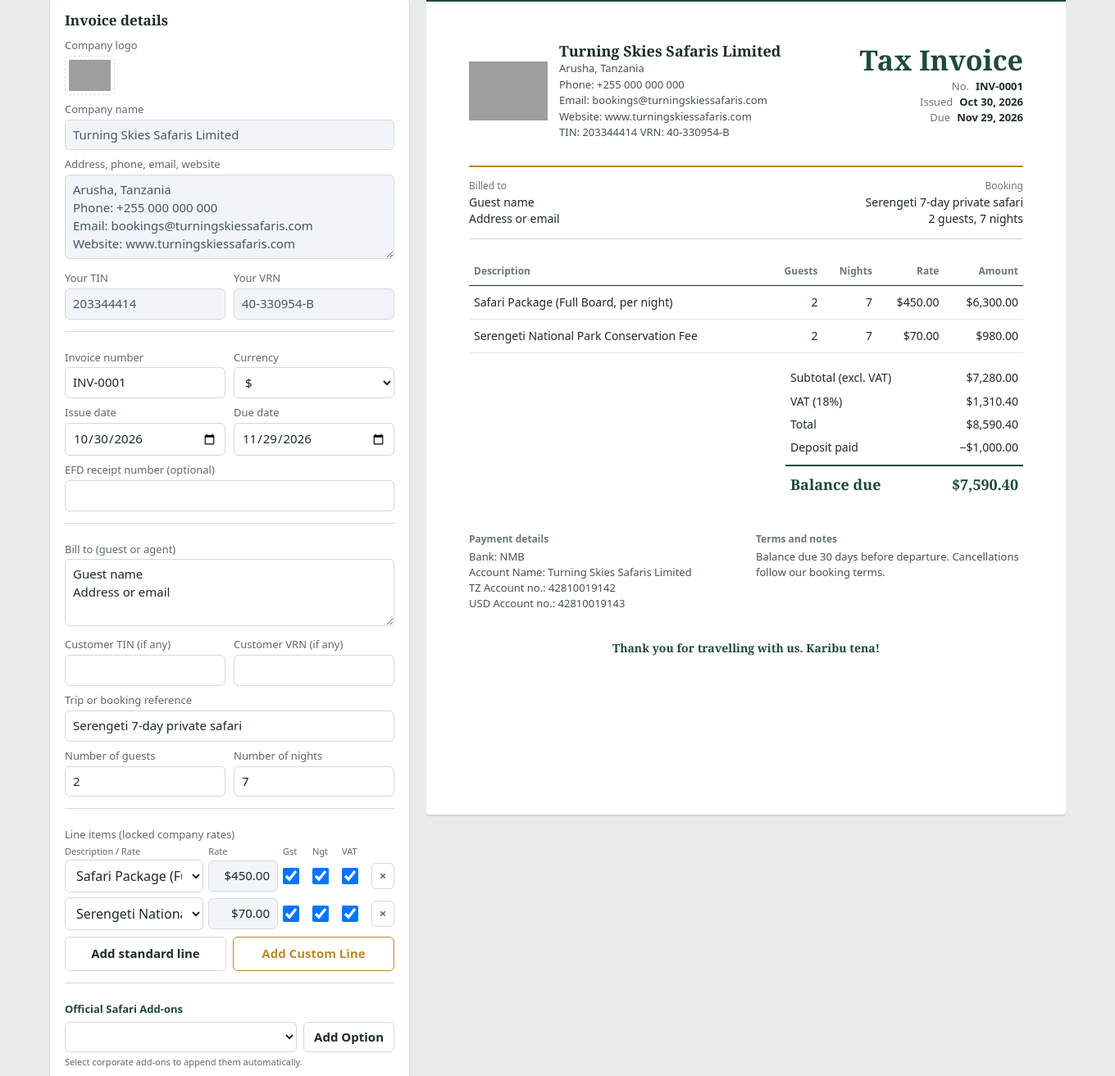
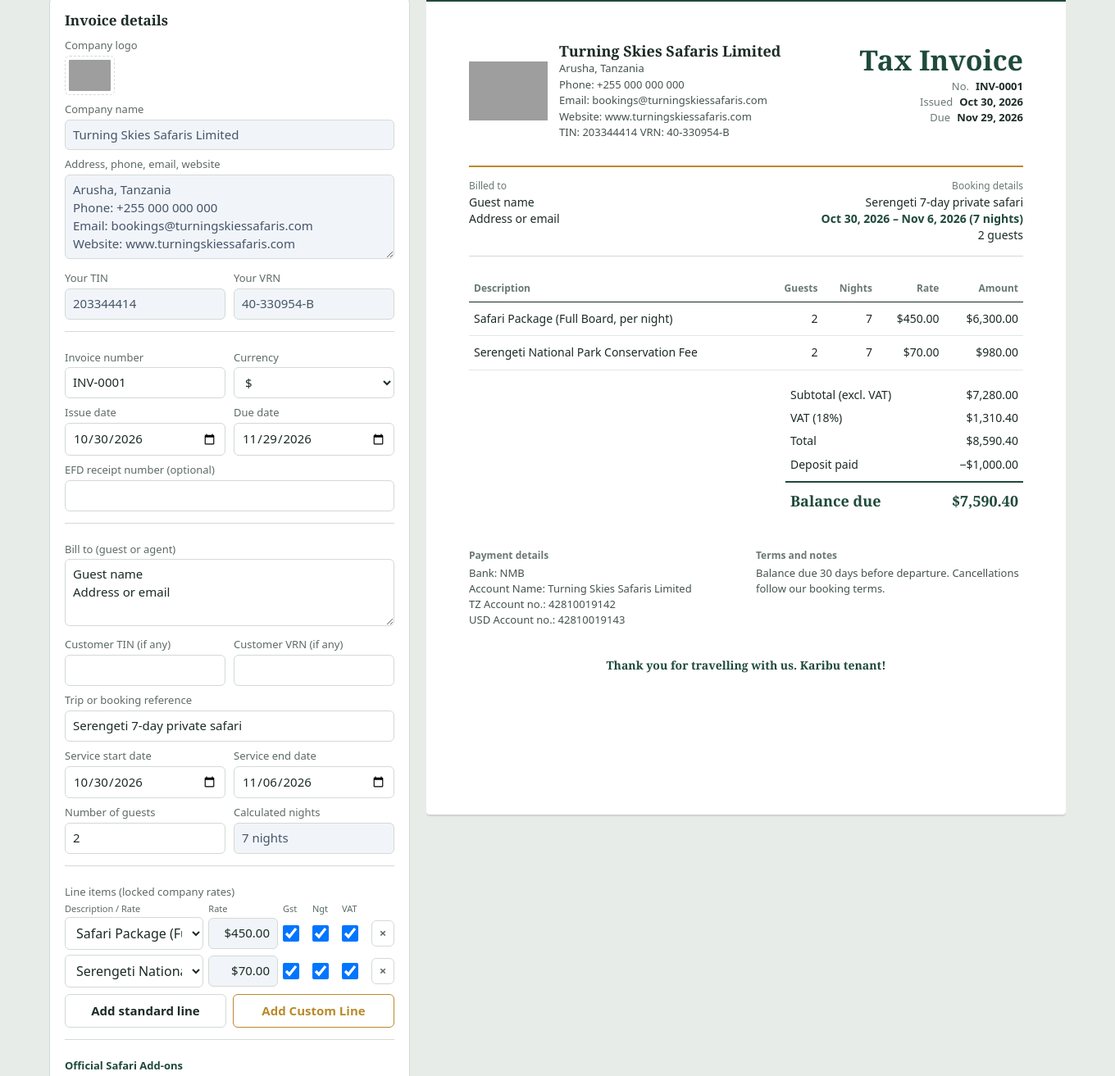
Before and after one commit to Gerold55/Invoice, an Electron app: page templates/index.html in a window 1360 px wide. Shown: the part 26-1339 px from the top of the page at 82% size. Drawn offline with Linux system fonts and the light colour scheme; no server answers; grey boxes are pictures that could not be loaded.

Commit message:
Update company name and enhance invoice details

```diff
--- a/templates/index.html
+++ b/templates/index.html
@@ -3,10 +3,9 @@
 <head>
 <meta charset="utf-8">
 <meta name="viewport" content="width=device-width, initial-scale=1, viewport-fit=cover">
-<title>Safari Invoice Maker</title>
+<title>Turning Skies Safaris</title>
 <link rel="manifest" href="/manifest.json">
 <script>
-  // Register service worker so PWABuilder detects it instantly
   if ('serviceWorker' in navigator) {
     window.addEventListener('load', () => {
       navigator.serviceWorker.register('/sw.js').catch(err => console.log('SW registration failed: ', err));
@@ -31,8 +30,8 @@ body{margin:0;background:var(--bg);color:var(--ink);font:15px/1.45 "Public Sans"
 @media(max-width:900px){
     .mobile-nav{display:flex}
     .app{grid-template-columns:1fr; padding:10px; gap:10px}
-    .paperWrap{display:none} /* Hidden by default on mobile until preview tab is clicked */
-    input,textarea,select{font-size:16px!important; padding:10px} /* Prevents iOS auto-zoom */
+    .paperWrap{display:none}
+    input,textarea,select{font-size:16px!important; padding:10px}
     button{padding:12px 14px}
 }
 
@@ -92,7 +91,6 @@ th.n,td.n{text-align:right;white-space:nowrap}
 <body>
 <div class="app">
 
-<!-- Mobile Tab Switcher (Visible only on mobile screens) -->
 <div class="mobile-nav noprint">
     <button id="btnEditTab" class="active" onclick="setMobileView('edit')">✏️ Edit Details</button>
     <button id="btnPrevTab" onclick="setMobileView('preview')">👁️ Preview Invoice</button>
@@ -101,7 +99,6 @@ th.n,td.n{text-align:right;white-space:nowrap}
 <div class="panel noprint" id="editPanel">
  <h2>Invoice details</h2>
 
- <!-- LOCKED COMPANY INFORMATION SECTION -->
  <section>
   <label>Company logo</label>
   <div class="logoPick"><img id="logoThumb" alt="Logo preview"></div>
@@ -124,11 +121,21 @@ th.n,td.n{text-align:right;white-space:nowrap}
   <div class="row"><div><label>Issue date</label><input type="date" id="issue"></div><div><label>Due date</label><input type="date" id="due"></div></div>
   <label>EFD receipt number (optional)</label><input id="efd">
  </section>
+
  <section>
   <label>Bill to (guest or agent)</label><textarea id="client" rows="3"></textarea>
   <div class="row"><div><label>Customer TIN (if any)</label><input id="clTin"></div><div><label>Customer VRN (if any)</label><input id="clVrn"></div></div>
   <label id="lTrip">Trip or booking reference</label><input id="trip">
-  <div class="row"><div><label>Number of guests</label><input type="number" id="guests" min="1" step="1"></div><div><label>Number of nights</label><input type="number" id="nights" min="1" step="1"></div></div>
+
+  <!-- SERVICE DATE RANGE & GUESTS -->
+  <div class="row">
+    <div><label>Service start date</label><input type="date" id="startDate"></div>
+    <div><label>Service end date</label><input type="date" id="endDate"></div>
+  </div>
+  <div class="row">
+    <div><label>Number of guests</label><input type="number" id="guests" min="1" step="1"></div>
+    <div><label>Calculated nights</label><input type="text" id="nights" readonly style="background-color: #f1f5f9; cursor: not-allowed; color: #475569;"></div>
+  </div>
  </section>
 
  <section>
@@ -137,18 +144,16 @@ th.n,td.n{text-align:right;white-space:nowrap}
   <div id="items"></div>
   <div style="display: grid; grid-template-columns: 1fr 1fr; gap: 8px; margin-top: 8px;">
       <button class="alt" id="addItem">Add standard line</button>
-      <button class="alt" id="addCustomItem" style="border-color: var(--gold); color: var(--gold);" title="Add one-off custom line (e.g., Airbnb lodging)">Add Custom Line</button>
+      <button class="alt" id="addCustomItem" style="border-color: var(--gold); color: var(--gold);" title="Add custom line">Add Custom Line</button>
   </div>
  </section>
 
- <!-- ADD-ONS SECTION -->
  <section>
   <label style="font-weight: bold; color: var(--brand);">Official Safari Add-ons</label>
   <div style="display: flex; gap: 8px; margin-top: 6px;">
    <select id="addonSelect" style="flex: 1; font-size: 12px;"></select>
    <button class="alt" id="addAddonBtn" style="padding: 7px 12px; white-space: nowrap;">Add Option</button>
   </div>
-  <div style="font-size: 11px; color: var(--mut); margin-top: 4px;">Select corporate add-ons to append them automatically.</div>
  </section>
 
  <section>
@@ -172,7 +177,15 @@ th.n,td.n{text-align:right;white-space:nowrap}
   <div class="brandBlock"><img id="pLogo" alt="Company logo"><div class="co"><b id="pName"></b><span id="pInfo"></span><span id="pIds"></span></div></div>
   <div class="meta"><h1 id="pTitle">Tax Invoice</h1><div><span>No.</span><b id="pNo"></b></div><div><span>Issued</span><b id="pIssue"></b></div><div><span>Due</span><b id="pDue"></b></div><div id="pEfdRow" style="display:none"><span>EFD no.</span><b id="pEfd"></b></div></div>
  </div>
- <div class="bill"><div><div class="k">Billed to</div><p id="pClient"></p></div><div style="text-align:right"><div class="k">Booking</div><p id="pTrip"></p><p id="pGuests"></p></div></div>
+ <div class="bill">
+  <div><div class="k">Billed to</div><p id="pClient"></p></div>
+  <div style="text-align:right">
+   <div class="k">Booking details</div>
+   <p id="pTrip"></p>
+   <p id="pDates" style="font-weight: 600; color: var(--brand);"></p>
+   <p id="pGuests"></p>
+  </div>
+ </div>
  <table><thead><tr><th>Description</th><th class="n">Guests</th><th class="n">Nights</th><th class="n">Rate</th><th class="n">Amount</th></tr></thead><tbody id="pRows"></tbody></table>
  <div class="tot">
   <div><span id="pSubL">Subtotal (excl. VAT)</span><span id="pSub"></span></div>
@@ -188,7 +201,6 @@ th.n,td.n{text-align:right;white-space:nowrap}
 </div>
 
 <script>
-// Mobile View Toggle Controller
 function setMobileView(view) {
     var panel = document.getElementById('editPanel');
     var preview = document.getElementById('previewWrap');
@@ -208,7 +220,6 @@ function setMobileView(view) {
     }
 }
 
-// Ensure proper desktop/mobile display state on window resize
 window.addEventListener('resize', function() {
     if(window.innerWidth > 900) {
         document.getElementById('editPanel').style.display = 'block';
@@ -225,12 +236,14 @@ window.addEventListener('resize', function() {
 });
 
 (function(){
-var KEY="safariInvoiceV1";
+var KEY="safariInvoiceV2";
 var $=function(id){return document.getElementById(id)};
 
 var defaults={
  guests:2,
  nights:7,
+ startDate:today(0),
+ endDate:today(7),
  vat:"18",
  incl:"ex",
  coName:"Turning Skies Safaris Limited",
@@ -255,7 +268,7 @@ var defaults={
  tax:0,
  dep:1000,
  notes:"Balance due 30 days before departure. Cancellations follow our booking terms.",
- thanks:"Thank you for travelling with us. Karibu tena!"
+ thanks:"Thank you for travelling with us. Karibu tenant!"
 };
 
 var S;
@@ -267,7 +280,17 @@ function load(){try{var r=localStorage.getItem(KEY);if(r)return JSON.parse(r)}ca
 function save(){try{localStorage.setItem(KEY,JSON.stringify(S))}catch(e){}}
 function clone(o){return JSON.parse(JSON.stringify(o))}
 
-// Fetch JSON configuration from Flask backend on startup & force override localStorage company data
+function calculateNights() {
+    if($('startDate') && $('endDate') && $('startDate').value && $('endDate').value) {
+        var start = new Date($('startDate').value);
+        var end = new Date($('endDate').value);
+        var diffTime = end - start;
+        var diffDays = Math.ceil(diffTime / (1000 * 60 * 60 * 24));
+        S.nights = diffDays > 0 ? diffDays : 1;
+        $('nights').value = S.nights + (S.nights === 1 ? " night" : " nights");
+    }
+}
+
 fetch('/api/config')
     .then(res => res.json())
     .then(data => {
@@ -284,7 +307,6 @@ fetch('/api/config')
 
             S = load() || clone(defaults);
 
-            // Force override session state with locked configuration values
             S.coName = comp.name;
             S.coInfo = comp.info;
             S.coTin = comp.tin;
@@ -294,6 +316,8 @@ fetch('/api/config')
 
             if(!S.issue) S.issue = today(0);
             if(!S.due) S.due = today(30);
+            if(!S.startDate) S.startDate = today(0);
+            if(!S.endDate) S.endDate = today(7);
 
             fill();
             populateAddonsDropdown();
@@ -301,16 +325,23 @@ fetch('/api/config')
         }
     })
     .catch(err => {
-        console.error("Config load error, falling back to local defaults:", err);
         S = load() || clone(defaults);
         if(!S.issue) S.issue = today(0);
         if(!S.due) S.due = today(30);
+        if(!S.startDate) S.startDate = today(0);
+        if(!S.endDate) S.endDate = today(7);
         fill();
         render();
     });
 
-var fields=["guests","nights","vat","incl","coTin","coVrn","clTin","clVrn","efd","coName","coInfo","invNo","cur","issue","due","client","trip","pay","notes","thanks"];
-function fill(){fields.forEach(function(f){if($(f))$(f).value=S[f]});$("dep").value=S.dep;items();}
+var fields=["guests","vat","incl","coTin","coVrn","clTin","clVrn","efd","coName","coInfo","invNo","cur","issue","due","client","trip","pay","notes","thanks","startDate","endDate"];
+function fill(){
+    fields.forEach(function(f){if($(f))$(f).value=S[f]});
+    $("dep").value=S.dep;
+    calculateNights();
+    items();
+}
+
 function money(n){return S.cur+(Number(n)||0).toLocaleString(undefined,{minimumFractionDigits:2,maximumFractionDigits:2})}
 function fd(s){if(!s)return"";var p=s.split("-");var d=new Date(p[0],p[1]-1,p[2]);return d.toLocaleDateString(undefined,{day:"numeric",month:"short",year:"numeric"})}
 
@@ -319,7 +350,7 @@ function items(){
  S.items.forEach(function(it,i){
   if (it.custom) {
       h+='<div class="item" style="grid-template-columns: 2fr 1fr 30px 30px 30px 28px; gap:6px; margin-bottom:6px; align-items:center;">' +
-         '<input data-i="'+i+'" data-k="d" value="'+esc(it.d)+'" style="font-size:16px;" placeholder="Custom description (e.g., Airbnb lodging)">' +
+         '<input data-i="'+i+'" data-k="d" value="'+esc(it.d)+'" style="font-size:16px;" placeholder="Custom description">' +
          '<input data-i="'+i+'" data-k="r" type="number" min="0" step="0.01" value="'+it.r+'" style="text-align:right; font-size:16px;" placeholder="Rate">' +
          '<input type="checkbox" data-i="'+i+'" data-k="pg"'+(it.pg?' checked':'')+' title="Multiply by guests">' +
          '<input type="checkbox" data-i="'+i+'" data-k="pn"'+(it.pn?' checked':'')+' title="Multiply by nights">' +
@@ -373,7 +404,7 @@ $("addAddonBtn").addEventListener("click", function(){
         d: chosenAddon,
         r: addonPrice,
         pg: false,
-        pn: false,
+        pn: true,
         v: true,
         custom: false
     });
@@ -391,9 +422,20 @@ function render(){
  lg.src = th.src = logoUrl;
  lg.style.display = th.style.display = "block";
 
- var gt=[];if(+S.guests>0)gt.push(S.guests+(+S.guests===1?" guest":" guests"));if(+S.nights>0)gt.push(S.nights+(+S.nights===1?" night":" nights"));$("pGuests").textContent=gt.join(", ");
+ calculateNights();
+ var gt=[];
+ if(+S.guests>0) gt.push(S.guests+(+S.guests===1?" guest":" guests"));
+ $("pGuests").textContent=gt.join(", ");
+
+ if(S.startDate && S.endDate) {
+     $("pDates").textContent = fd(S.startDate) + " – " + fd(S.endDate) + " (" + S.nights + (S.nights === 1 ? " night" : " nights") + ")";
+ } else {
+     $("pDates").textContent = S.nights + (S.nights === 1 ? " night" : " nights");
+ }
+
  $("pNo").textContent=S.invNo;$("pIssue").textContent=fd(S.issue);$("pDue").textContent=fd(S.due);
  var cids=[];if(S.clTin)cids.push("TIN: "+S.clTin);if(S.clVrn)cids.push("VRN: "+S.clVrn);$("pClient").textContent=S.client+(cids.length?"\n"+cids.join("   "):"");var ids=[];if(S.coTin)ids.push("TIN: "+S.coTin);if(S.coVrn)ids.push("VRN: "+S.coVrn);$("pIds").textContent=ids.length?"\n"+ids.join("   "):"";$("pEfdRow").style.display=S.efd?"":"none";$("pEfd").textContent=S.efd;$("pTrip").textContent=S.trip;
+
  var sub=0,tb=0,rows="";
  S.items.forEach(function(it){var g=+S.guests||0,ng=+S.nights||0,a=(+it.r||0)*(it.pg?g:1)*(it.pn?ng:1);sub+=a;if(it.v!==false)tb+=a;rows+="<tr><td>"+esc(it.d)+'</td><td class="n">'+(it.pg?g:"–")+'</td><td class="n">'+(it.pn?ng:"–")+'</td><td class="n">'+money(it.r)+'</td><td class="n">'+money(a)+"</td></tr>"});
  $("pRows").innerHTML=rows;
@@ -407,8 +449,10 @@ function render(){
 
 fields.forEach(function(f){if($(f))$(f).addEventListener("input",function(){
     if(["coName","coInfo","coTin","coVrn","pay"].includes(f)) return;
-    S[f]=$(f).value;render()
-})});
+    S[f]=$(f).value;
+    if(f === 'startDate' || f === 'endDate') calculateNights();
+    render()
+});});
 
 $("dep").addEventListener("input",function(){S.dep=$("dep").value;render()});
 
@@ -448,14 +492,13 @@ $("addItem").addEventListener("click",function(){
 });
 
 $("addCustomItem").addEventListener("click", function(){
-    S.items.push({d: "", r: 0, pg: false, pn: false, v: true, custom: true});
+    S.items.push({d: "", r: 0, pg: false, pn: true, v: true, custom: true});
     items();
     render();
 });
 
 $("print").addEventListener("click",function(){window.print()});
 
-// --- EMAIL TO COMPANY HANDLER ---
 $("emailCo").addEventListener("click", function(){
     var btn = $("emailCo"), oText = btn.textContent;
     btn.textContent = "Sending...";
@@ -489,7 +532,7 @@ $("emailCo").addEventListener("click", function(){
 
 $("newInv").addEventListener("click",function(){
  var m=/^(.*?)(\d+)$/.exec(S.invNo||""),next=m?m[1]+String(+m[2]+1).padStart(m[2].length,"0"):"INV-0001";
- S.invNo=next;S.issue=today(0);S.due=today(30);S.client=defaults.client;S.trip="";S.items=[{d:Object.keys(LOCKED_PRICES)[0]||"",r:450,pg:true,pn:true,v:true,custom:false}];S.dep=0;fill();render()});
+ S.invNo=next;S.issue=today(0);S.due=today(30);S.startDate=today(0);S.endDate=today(7);S.client=defaults.client;S.trip="";S.items=[{d:Object.keys(LOCKED_PRICES)[0]||"",r:450,pg:true,pn:true,v:true,custom:false}];S.dep=0;fill();render()});
 
 })();
 </script>
```
